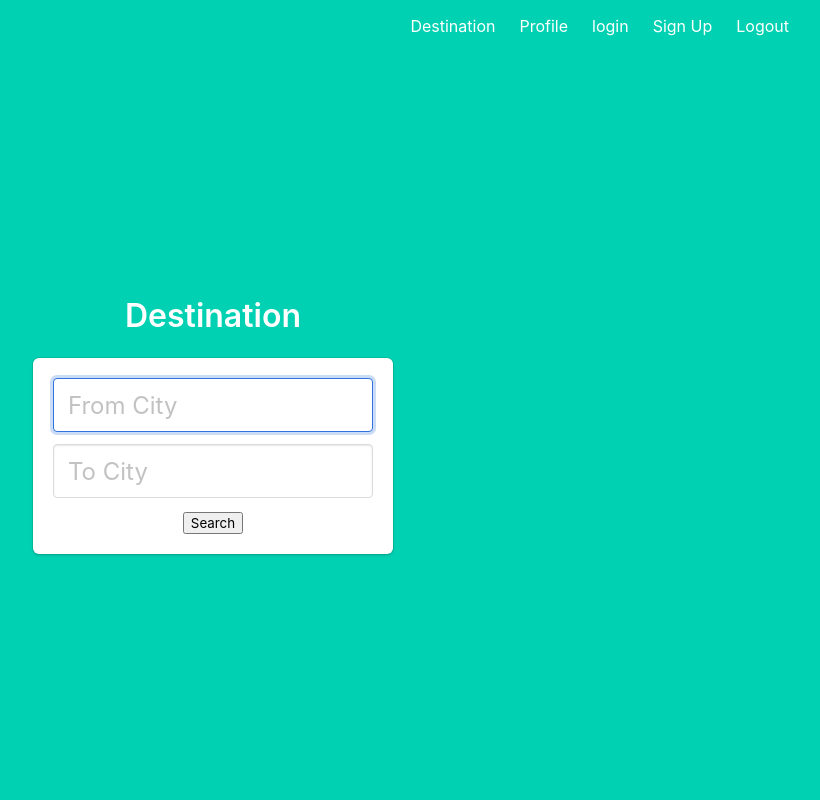
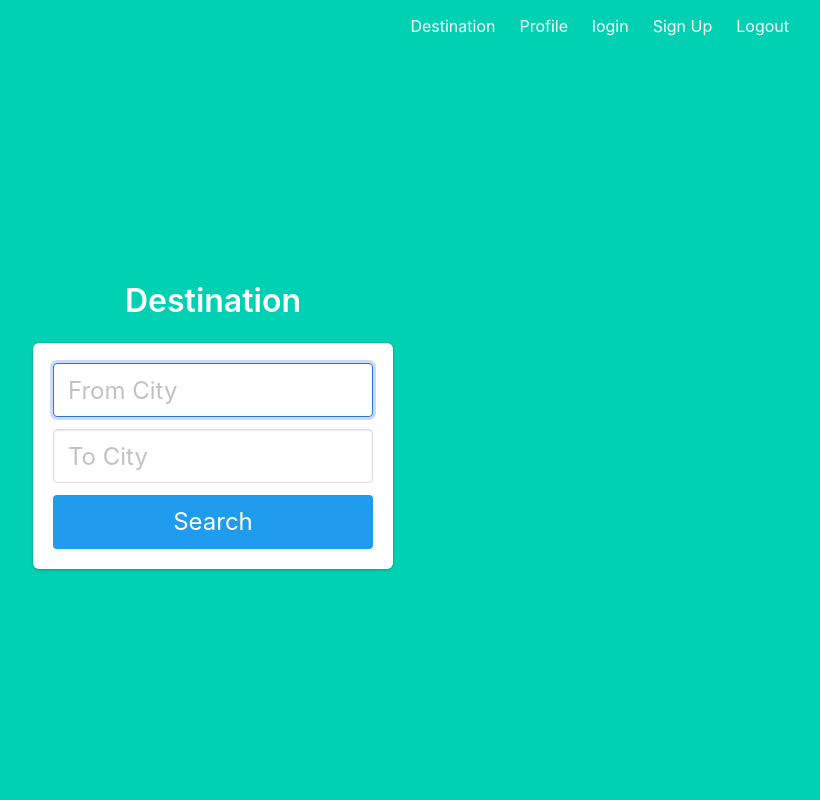
Before and after one commit to TeamSomerville/project, a Flask app: page /destination in a window 1280 px wide. Shown: the whole page, without its empty margins (427-1247 px from the left). Run offline with Flask 2, Linux system fonts and the light colour scheme.

Commit message:
changing the style of the search button in destination

```diff
--- a/api/app/templates/destination.html
+++ b/api/app/templates/destination.html
@@ -22,7 +22,7 @@
                 </div>
             </div>
             <!--<a href="/activity" class="button is-block is-info is-large is-fullwidth">Search</a>-->
-	    <input type="submit" value="Search"/>
+	    <input type="submit" value="Search" class="button is-block is-info is-large is-fullwidth"/>
         </form>
     </div>
 </div>
```
